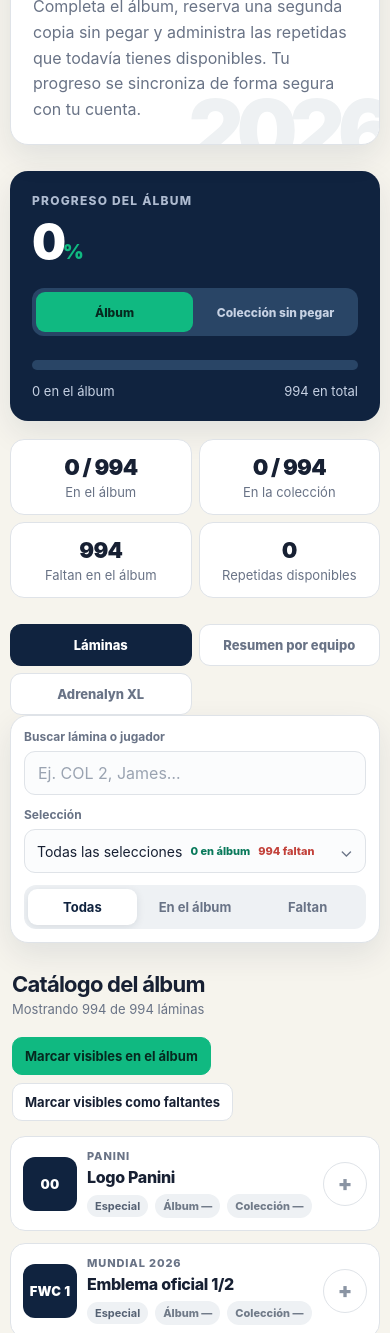
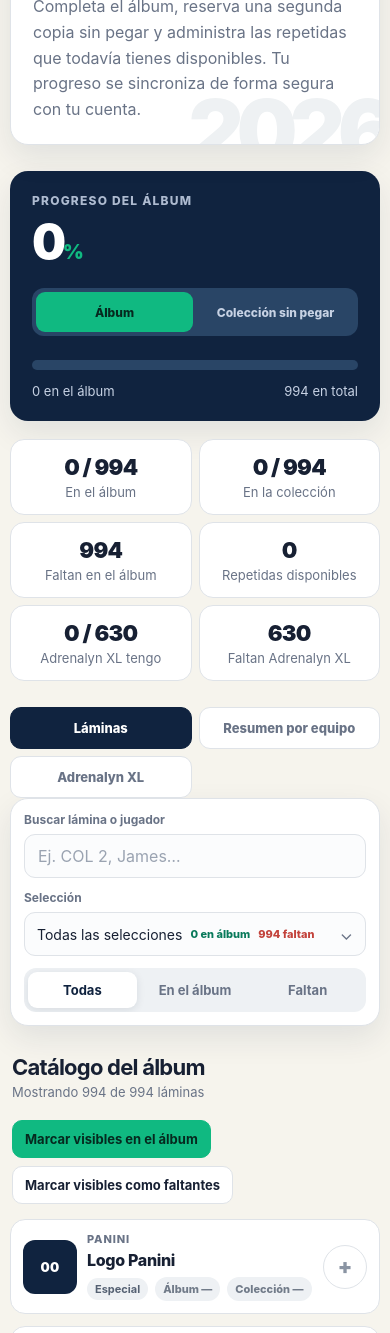
Before and after one commit to jdlondonom/AlbumPanini, a website: page panini-mundial-2026.html in a window 390 px wide. Shown: the part 204-1537 px from the top of the page. Drawn offline with Linux system fonts and the light colour scheme; no server answers.

Commit message:
feat: show Adrenalyn XL progress counters

```diff
--- a/panini-mundial-2026.html
+++ b/panini-mundial-2026.html
@@ -178,7 +178,7 @@
     body.goal-collection .progress-track span { background: var(--blue); }
     body.goal-collection .progress-card__value small { color: #8eb9ff; }
 
-    .stats { display: grid; grid-template-columns: repeat(4, 1fr); gap: 14px; margin: 18px 0 26px; }
+    .stats { display: grid; grid-template-columns: repeat(6, 1fr); gap: 14px; margin: 18px 0 26px; }
     .stat { background: var(--surface); border: 1px solid var(--line); border-radius: 14px; padding: 18px 20px; }
     .stat__value { margin: 0; font-size: 26px; font-weight: 900; letter-spacing: -.035em; }
     .stat__value--fraction { font-size: 22px; }
@@ -490,7 +490,7 @@
 
     @media (max-width: 820px) {
       .hero { grid-template-columns: 1fr; }
-      .stats { grid-template-columns: repeat(4, 1fr); }
+      .stats { grid-template-columns: repeat(3, 1fr); }
       .controls { grid-template-columns: 1fr 1fr; }
       .adrenalyn-controls { grid-template-columns: 1fr 1fr; }
       .segments { grid-column: 1 / -1; width: 100%; }
@@ -586,6 +586,8 @@
       <article class="stat"><p class="stat__value stat__value--fraction" id="statCollection">0 / 0</p><p class="stat__label">En la colección</p></article>
       <article class="stat"><p class="stat__value" id="statMissing">0</p><p class="stat__label" id="statMissingLabel">Faltan en el álbum</p></article>
       <article class="stat"><p class="stat__value" id="statDuplicates">0</p><p class="stat__label">Repetidas disponibles</p></article>
+      <article class="stat"><p class="stat__value stat__value--fraction" id="statAdrenalynOwned">0 / 630</p><p class="stat__label">Adrenalyn XL tengo</p></article>
+      <article class="stat"><p class="stat__value" id="statAdrenalynMissing">630</p><p class="stat__label">Faltan Adrenalyn XL</p></article>
     </section>
 
     <nav class="view-tabs" aria-label="Vistas del álbum" role="tablist">
@@ -800,6 +802,8 @@
       statMissing: document.querySelector("#statMissing"),
       statMissingLabel: document.querySelector("#statMissingLabel"),
       statDuplicates: document.querySelector("#statDuplicates"),
+      statAdrenalynOwned: document.querySelector("#statAdrenalynOwned"),
+      statAdrenalynMissing: document.querySelector("#statAdrenalynMissing"),
       statusSegments: document.querySelector("#statusSegments"),
       statusOwnedButton: document.querySelector("#statusOwnedButton"),
       statusMissingButton: document.querySelector("#statusMissingButton"),
@@ -1243,6 +1247,10 @@
       elements.statMissing.textContent = activeStats.missing;
       elements.statMissingLabel.textContent = state.activeGoal === "collection" ? "Faltan en la colección" : "Faltan en el álbum";
       elements.statDuplicates.textContent = activeStats.duplicates;
+      const adrenalynTotal = 630;
+      const adrenalynOwned = Object.keys(state.adrenalyn).length;
+      elements.statAdrenalynOwned.textContent = `${adrenalynOwned} / ${adrenalynTotal}`;
+      elements.statAdrenalynMissing.textContent = Math.max(0, adrenalynTotal - adrenalynOwned);
     }
 
     function countMarkup(section, name, showPercent = false) {
@@ -1764,8 +1772,8 @@
     populateTeams();
     render();
     initializeProgressSync();
-    window.adrenalynInventory = { state, saveProgress, showToast };
+    window.adrenalynInventory = { state, saveProgress, showToast, refreshDashboard: updateStats };
   </script>
-  <script src="/assets/adrenalyn.js?v=3"></script>
+  <script src="/assets/adrenalyn.js?v=4"></script>
 </body>
 </html>
--- a/public/adrenalyn.js
+++ b/public/adrenalyn.js
@@ -1,7 +1,7 @@
 (() => {
   "use strict";
 
-  const { state, saveProgress, showToast } = window.adrenalynInventory;
+  const { state, saveProgress, showToast, refreshDashboard } = window.adrenalynInventory;
 
   const sections = {
     golden: "Golden Ballers", team: "Selecciones", contenders: "Contenders", topKeepers: "Top Keepers",
@@ -128,6 +128,7 @@
         if (state.adrenalyn[key]) delete state.adrenalyn[key];
         else state.adrenalyn[key] = true;
         saveProgress();
+        refreshDashboard();
         render();
       });
       article.append(button);
@@ -151,6 +152,7 @@
     if (next) state.adrenalynDuplicates[key] = next;
     else delete state.adrenalynDuplicates[key];
     saveProgress();
+    refreshDashboard();
     render();
   }
 
@@ -242,6 +244,7 @@
       else delete state.adrenalyn[key];
     });
     saveProgress();
+    refreshDashboard();
     render();
     showToast(protectedCount ? `${protectedCount} tarjeta${protectedCount === 1 ? "" : "s"} con repetidas quedó protegida` : `${visible.length} tarjeta${visible.length === 1 ? "" : "s"} actualizada${visible.length === 1 ? "" : "s"}`);
   }
```
